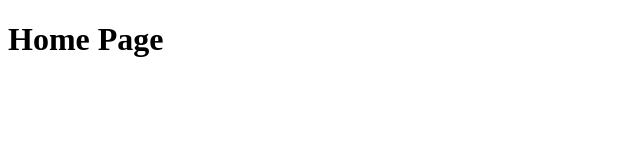
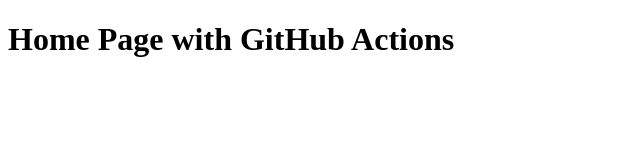
Before and after one commit to SaGa-Tamasawa/html-github-app, a plain HTML site: page index.html in a window 1280 px wide. Shown: the whole page, without its empty margins (0-640 px from the left). Drawn offline with Linux system fonts and the light colour scheme.

Commit message:
update home page

```diff
--- a/index.html
+++ b/index.html
@@ -2,7 +2,7 @@
 <html>
 <body>
 
-<h1>Home Page</h1>
+<h1>Home Page with GitHub Actions</h1>
 
 </body>
 </html>
```
